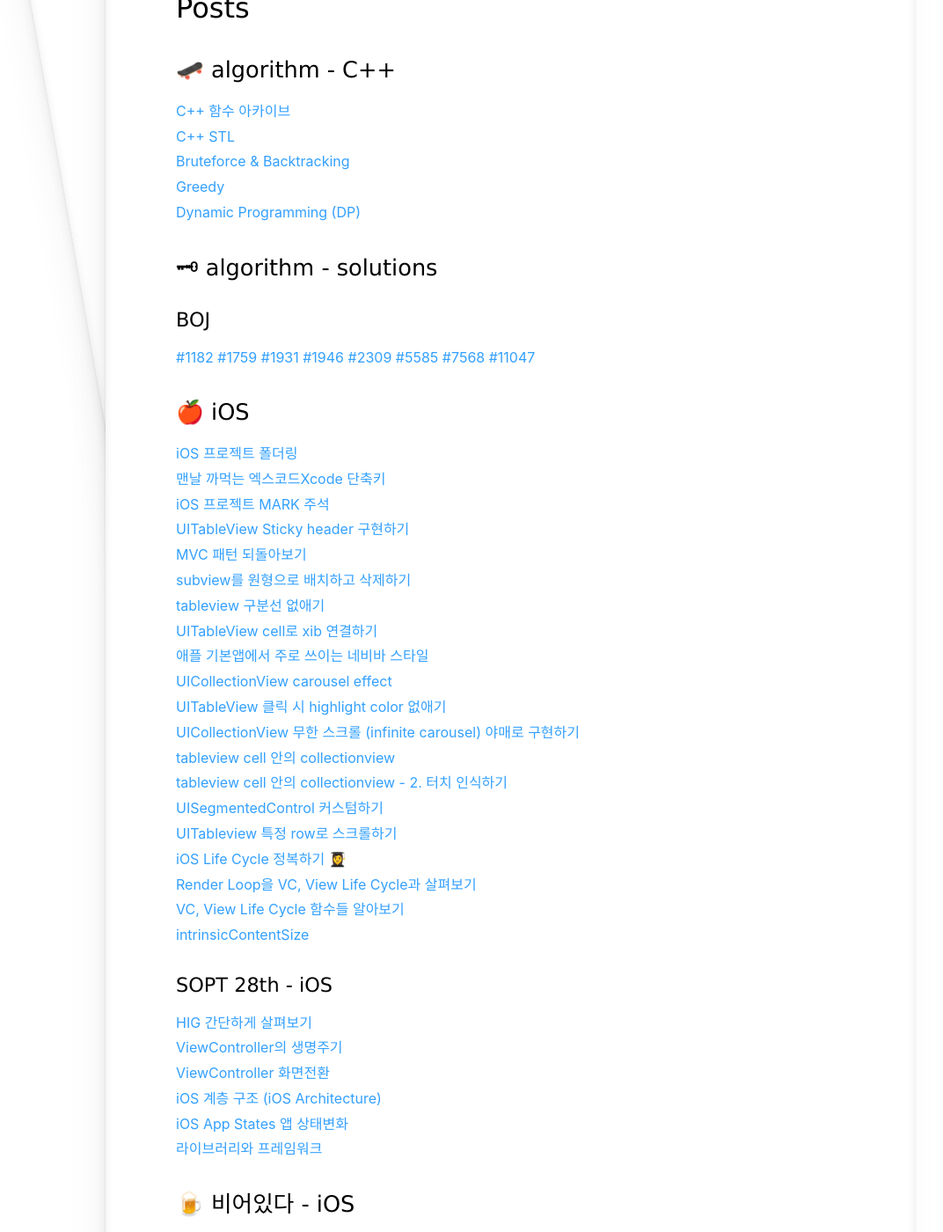
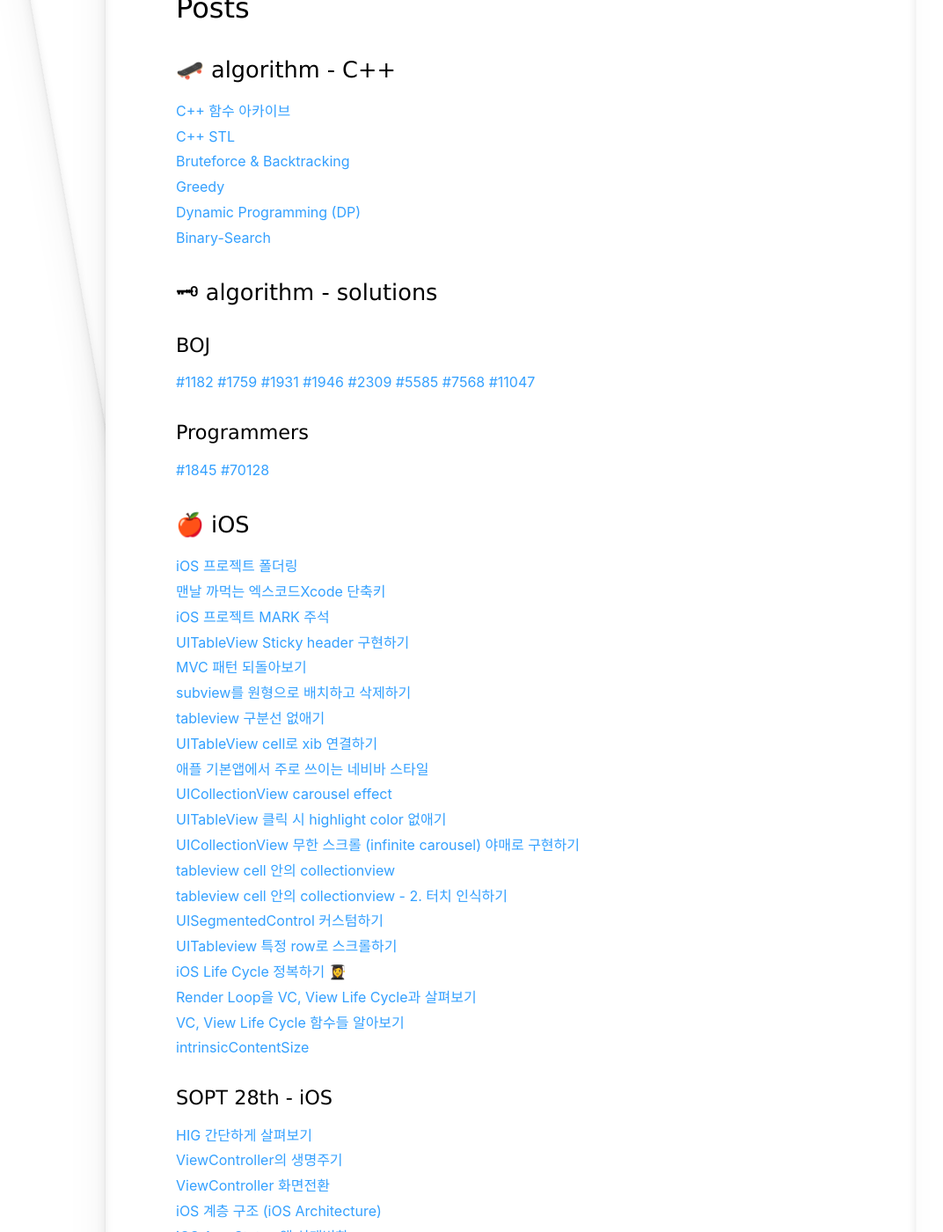
Before and after one commit to jeongchoyi/jeongchoyi.github.io, a Jekyll site: the page built from devpost/index.html, in a window 1280 px wide and 1400 px high, scrolled down 229 px. Shown: the whole window at 88% size, without its empty margins (60-1132 px from the left). Built offline with Jekyll 4.4.1, drawn with Linux system fonts in a browser that asks for light colours; some web fonts are replaced.

Commit message:
add link

```diff
--- a/devpost/index.html
+++ b/devpost/index.html
@@ -11,6 +11,7 @@ title: choyi
 <a href="https://iamcho2.github.io/2021/05/02/Bruteforce-Backtracking">Bruteforce & Backtracking</a><br>
 <a href="https://iamcho2.github.io/2021/05/07/Greedy">Greedy</a><br>
 <a href="https://iamcho2.github.io/2021/06/06/Dynamic-Programming">Dynamic Programming (DP)</a><br>
+<a href="hhttps://iamcho2.github.io/2021/06/15/Binary-Search">Binary-Search</a><br>
 
 <h3>🗝 algorithm - solutions</h3>
 <h4>BOJ</h4>
@@ -22,6 +23,10 @@ title: choyi
 <a href="https://iamcho2.github.io/2021/05/08/BOJ-5585">#5585 </a>
 <a href="https://iamcho2.github.io/2021/05/03/BOJ-7568">#7568 </a>
 <a href="https://iamcho2.github.io/2021/05/10/BOJ-11047">#11047 </a>
+
+<h4>Programmers</h4>
+<a href="https://iamcho2.github.io/2021/06/15/PRG-1845">#1845 </a>
+<a href="https://iamcho2.github.io/2021/06/15/PRG-70128">#70128 </a>
 
 <h3>🍎 iOS</h3>
 <a href="https://iamcho2.github.io/2020/11/08/ios-project-foldering">iOS 프로젝트 폴더링</a><br>
```
Also changed, not shown: other parts of devpost/index.html (+1 -0 lines).
